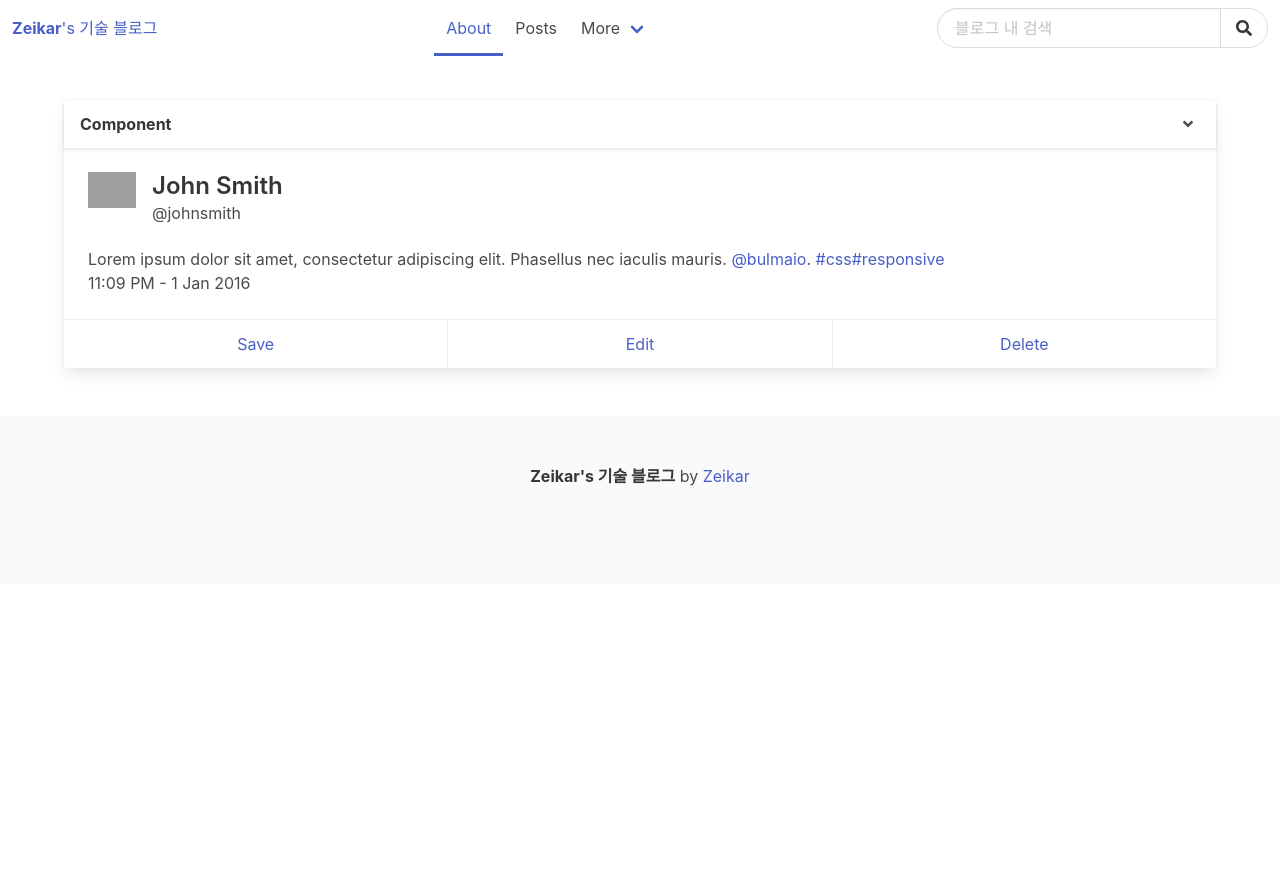
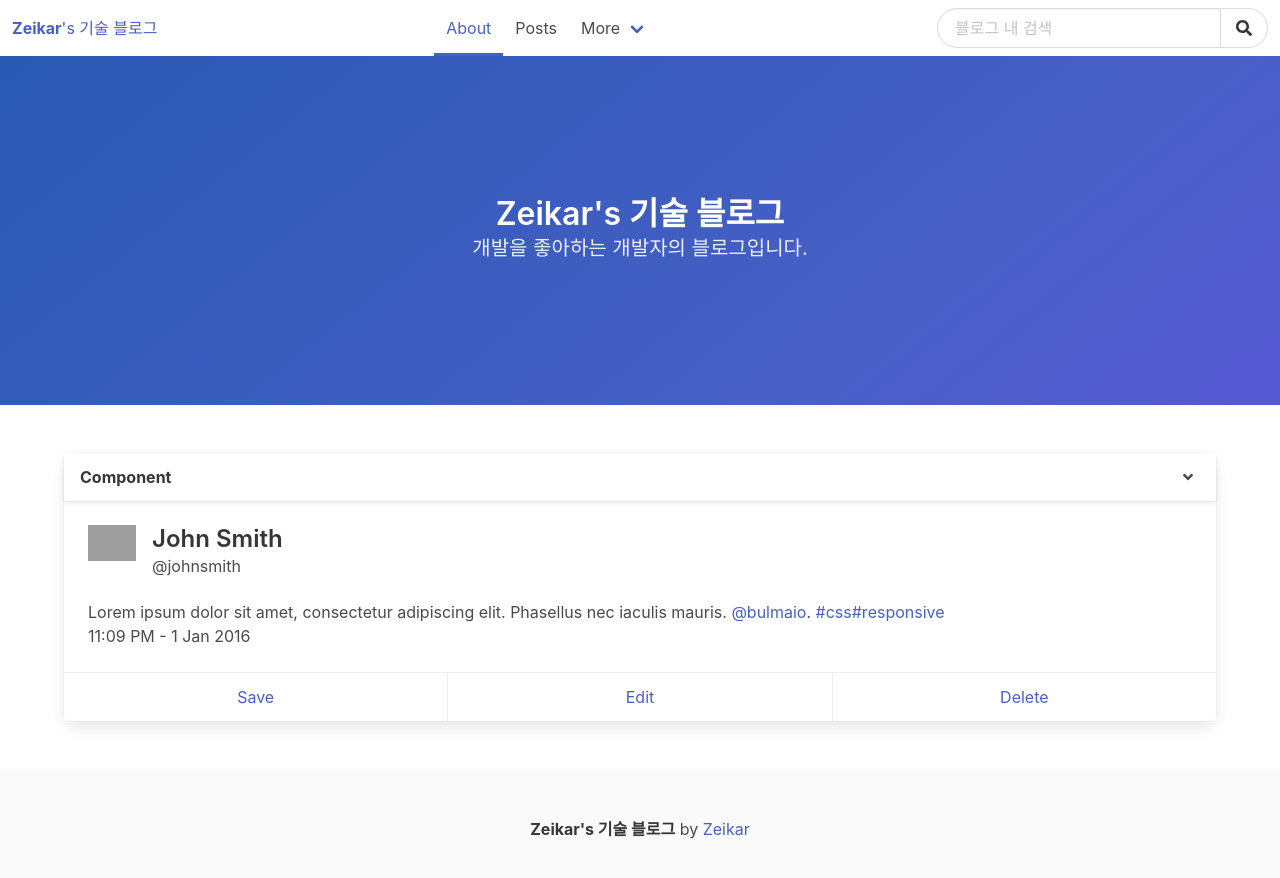
Before and after one commit to zeikar/Zeikar-blog, a Vue app: page /about in a window 1280 px wide. Shown: the top 878 px of the page. Before the commit the page ends 800 px from the top, so only its background shows below. Built offline with nearby package versions, Linux system fonts and the light colour scheme; grey boxes are pictures that could not be loaded.

Commit message:
Add hero

```diff
--- a/src/components/Article.vue
+++ b/src/components/Article.vue
@@ -1,13 +1,14 @@
 <template>
   <article class="media">
     <div class="media-content">
+      <nav class="level">
+        <div class="level-left">
           <div class="content">
             <h2>{{post.title}}</h2>
             {{post.contents}}
           </div>
         </div>
-    <nav class="level is-mobile">
-      <div class="level-left">
+        <div class="level-right">
           <p class="level-item">
             <span class="icon">
               <i class="fas fa-clock"></i>
@@ -22,6 +23,7 @@
           </p>
         </div>
       </nav>
+    </div>
     <figure class="media-right">
       <p class="image is-128x128">
         <img src="https://bulma.io/images/placeholders/128x128.png">
--- a/src/components/Articles.vue
+++ b/src/components/Articles.vue
@@ -1,23 +1,24 @@
 <template>
+  <div>
+    <Hero/>
     <section class="section">
       <div class="container">
-      <Article
-        v-for="(post, index) in posts"
-        :key="index"
-        :post="post"
-      />
+        <Article v-for="(post, index) in posts" :key="index" :post="post"/>
       </div>
     </section>
+  </div>
 </template>
 
 <script>
 import { getPosts } from "../services/posts";
 import Article from "./Article.vue";
+import Hero from "./Hero.vue";
 
 export default {
   name: "Articles",
   components: {
-    Article
+    Article,
+    Hero
   },
   data() {
     return {
--- /dev/null
+++ b/src/components/Hero.vue
@@ -0,0 +1,16 @@
+<template>
+  <section class="hero is-medium is-link is-bold">
+    <div class="hero-body">
+      <div class="container has-text-centered">
+        <h1 class="title">Zeikar's 기술 블로그</h1>
+        <h3 class="subtitle">개발을 좋아하는 개발자의 블로그입니다.</h3>
+      </div>
+    </div>
+  </section>
+</template>
+
+<script>
+export default {
+  name: "Hero"
+};
+</script>
--- a/src/components/Navbar.vue
+++ b/src/components/Navbar.vue
@@ -28,13 +28,13 @@
           <a class="navbar-link is-tab">More</a>
 
           <div class="navbar-dropdown">
-            <a class="navbar-item">
+            <a class="navbar-item" href="https://www.facebook.com/lucizgames/" target="_blank">
               <span class="icon">
                 <i class="fab fa-facebook"></i>
               </span>
               Facebook
             </a>
-            <a class="navbar-item">
+            <a class="navbar-item" href="https://github.com/LuciZ" target="_blank">
               <span class="icon">
                 <i class="fab fa-github"></i>
               </span>
--- a/src/components/Profile.vue
+++ b/src/components/Profile.vue
@@ -1,4 +1,6 @@
 <template>
+  <div>
+    <Hero/>
     <section class="section">
       <div class="container">
         <div class="card">
@@ -42,10 +44,16 @@
         </div>
       </div>
     </section>
+  </div>
 </template>
 
 <script>
+import Hero from "./Hero.vue";
+
 export default {
-  name: "Profile"
+  name: "Profile",
+  components: {
+    Hero
+  }
 };
 </script>
```
Lines whose indentation alone changed are shown as unchanged.
